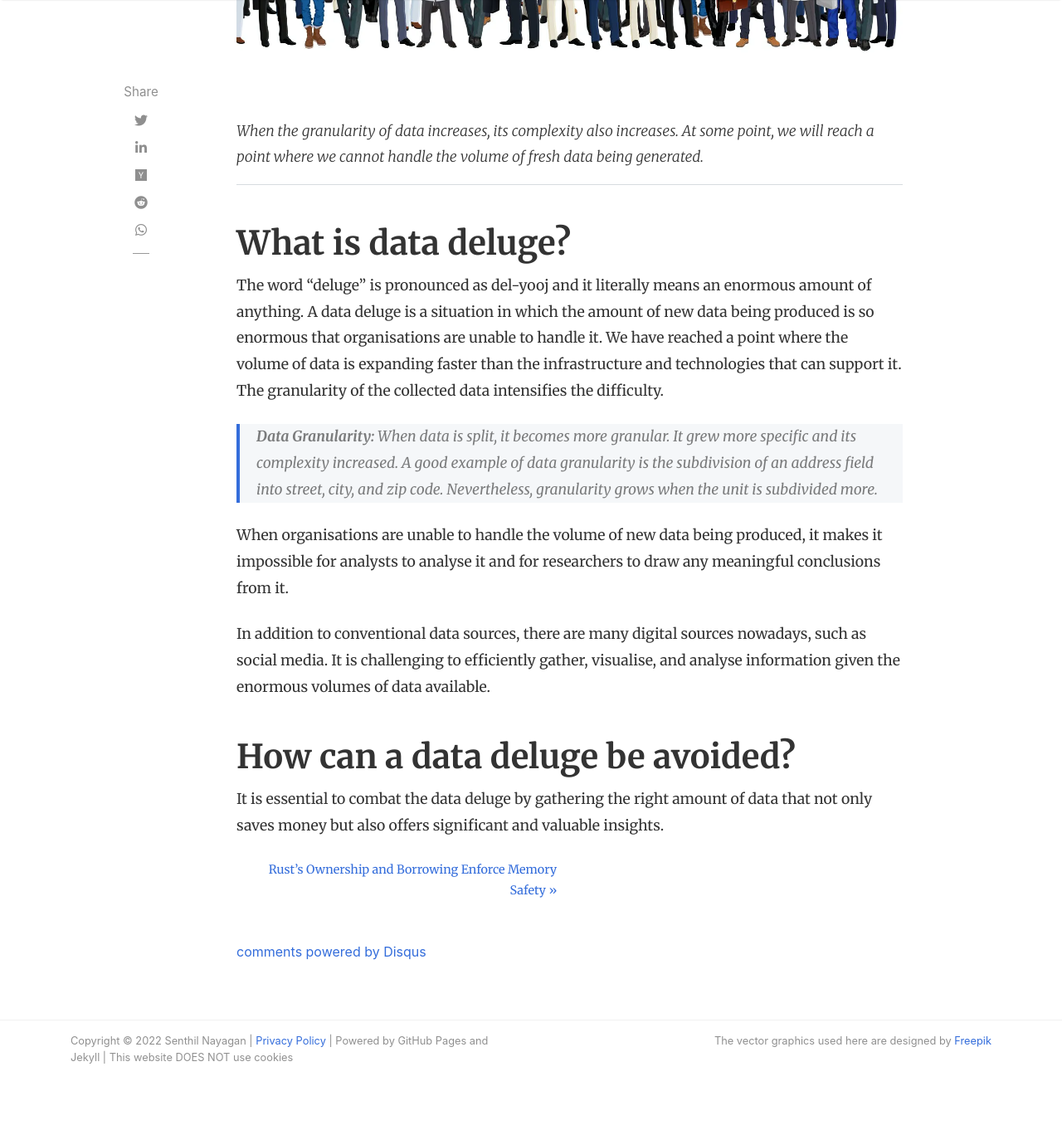
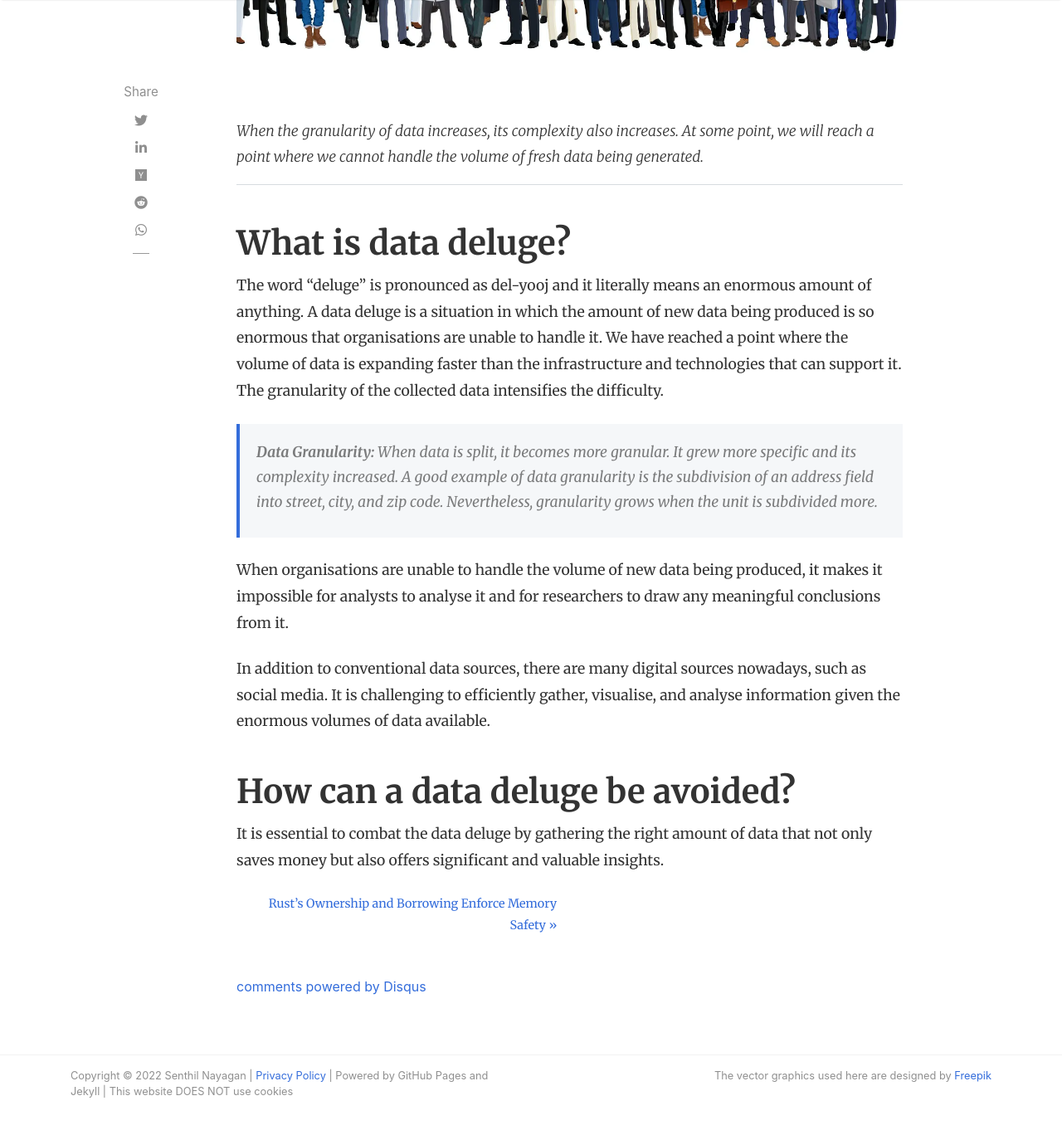
Before and after one commit to SenthilNayagan/senthilnayagan.github.io, a Jekyll site: the page built from _posts/data-management/data-engineering/concepts/2022-07-18-data-deluge.markdown, in a window 1280 px wide and 1400 px high, scrolled down 759 px. Shown: the top 1362 px of the window at 83% size. Built offline with Jekyll 4.4.1, drawn with Linux system fonts in a browser that asks for light colours; nearby versions of some CDN libraries; comment, search, counter and statistics services are not loaded.

Commit message:
Blockquote fixed

```diff
--- a/assets/css/screen.css
+++ b/assets/css/screen.css
@@ -377,7 +377,10 @@ hr.grey_line {
 
 blockquote {
     border-left: 4px solid rgb(52, 109, 219);
+    line-height: 1.7;
     padding: 0 20px;
+    padding-top: 20px;
+    padding-bottom: 0.2rem;
     font-style: italic;
     color: rgba(0, 0, 0, .5);
     background-color: rgba(245,247,249,1.00);
```
